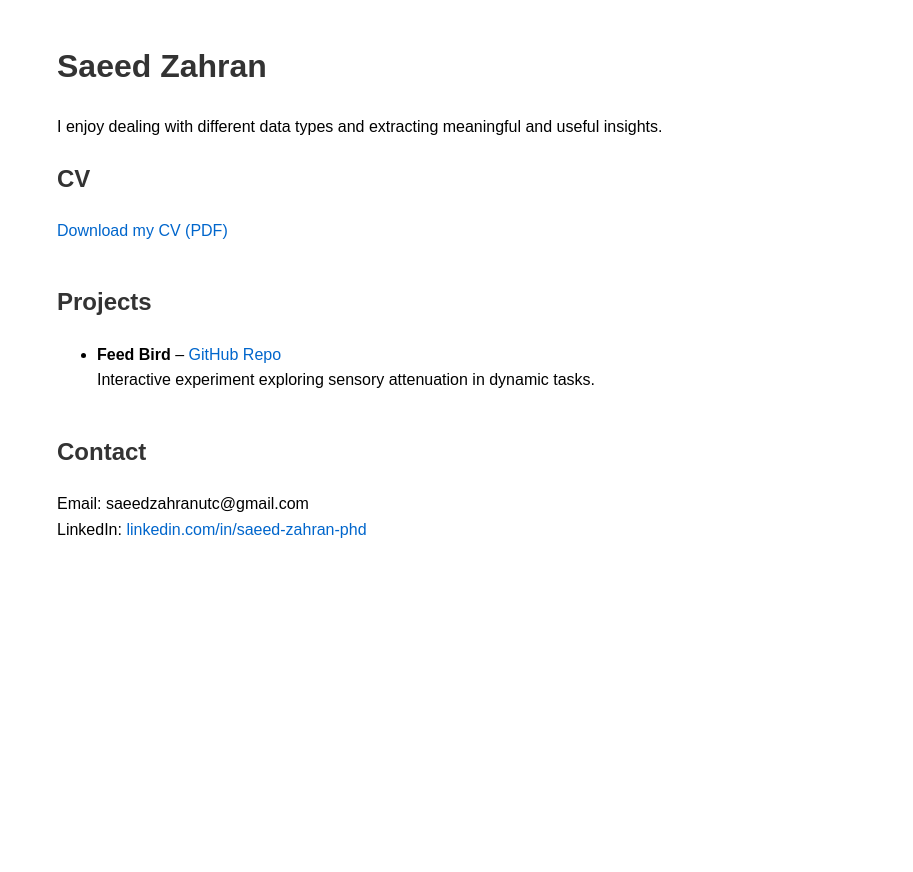
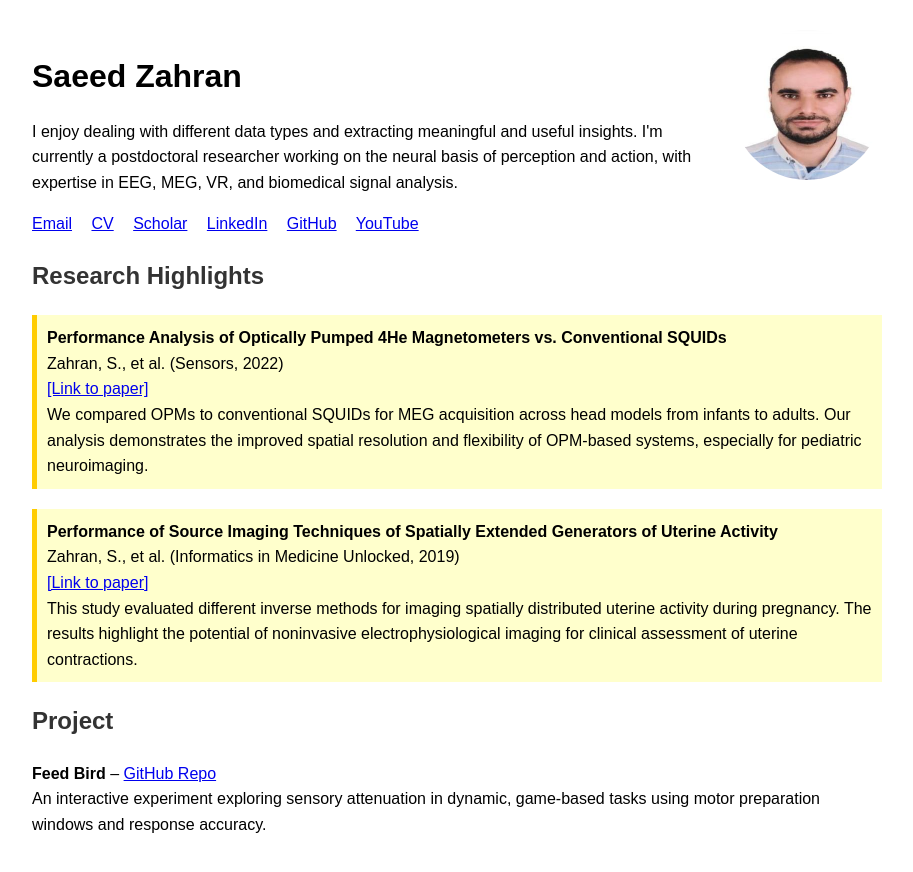
Before and after one commit to zahransa/zahransa.github.io, a plain HTML site: page index.html in a window 1280 px wide. Shown: the whole page, without its empty margins (183-1096 px from the left). Before the commit the page ends 800 px from the top, so only its background shows below. Drawn offline with Linux system fonts and the light colour scheme.

Commit message:
Add files via upload

```diff
--- a/index.html
+++ b/index.html
@@ -1,54 +1,73 @@
 <!DOCTYPE html>
-<html lang="en">
+<html>
 <head>
   <meta charset="UTF-8">
-  <meta name="viewport" content="width=device-width, initial-scale=1.0">
-  <title>Saeed Zahran - Portfolio</title>
+  <title>Saeed Zahran</title>
   <style>
     body {
       font-family: Arial, sans-serif;
-      max-width: 800px;
+      max-width: 850px;
       margin: auto;
-      padding: 20px;
+      padding: 30px;
       line-height: 1.6;
     }
-    h1, h2 {
+    img.profile {
+      float: right;
+      width: 150px;
+      height: 150px;
+      border-radius: 50%;
+      margin-left: 20px;
+    }
+    h1 {
+      font-size: 32px;
+      margin-bottom: 10px;
+    }
+    h2 {
       color: #333;
     }
-    a {
-      color: #0066cc;
-      text-decoration: none;
+    .linkbar a {
+      margin-right: 15px;
     }
-    a:hover {
-      text-decoration: underline;
-    }
-    .section {
-      margin-bottom: 40px;
+    .highlight {
+      background-color: #ffffcc;
+      padding: 10px;
+      border-left: 5px solid #ffcc00;
+      margin-bottom: 20px;
     }
   </style>
 </head>
 <body>
+  <img src="profile.jpg" alt="Saeed Zahran" class="profile">
   <h1>Saeed Zahran</h1>
-  <p>I enjoy dealing with different data types and extracting meaningful and useful insights.</p>
+  <p>I enjoy dealing with different data types and extracting meaningful and useful insights. I'm currently a postdoctoral researcher working on the neural basis of perception and action, with expertise in EEG, MEG, VR, and biomedical signal analysis.</p>
 
-  <div class="section">
-    <h2>CV</h2>
-    <p><a href="CVz.pdf" target="_blank">Download my CV (PDF)</a></p>
+  <div class="linkbar">
+    <a href="mailto:saeedzahranutc@gmail.com">Email</a>
+    <a href="CVz.pdf">CV</a>
+    <a href="https://scholar.google.com/citations?user=_QysWfIAAAAJ&hl=fr&oi=ao" target="_blank">Scholar</a>
+    <a href="https://www.linkedin.com/in/saeed-zahran-70145869/" target="_blank">LinkedIn</a>
+    <a href="https://github.com/zahransa" target="_blank">GitHub</a>
+    <a href="https://www.youtube.com/@saeedzahran1963" target="_blank">YouTube</a>
   </div>
 
-  <div class="section">
-    <h2>Projects</h2>
-    <ul>
-      <li><strong>Feed Bird</strong> – <a href="https://github.com/zahransa/Feed_Bird" target="_blank">GitHub Repo</a><br>
-        Interactive experiment exploring sensory attenuation in dynamic tasks.
-      </li>
-    </ul>
+  <h2>Research Highlights</h2>
+
+  <div class="highlight">
+    <strong>Performance Analysis of Optically Pumped 4He Magnetometers vs. Conventional SQUIDs</strong><br>
+    Zahran, S., et al. (Sensors, 2022) <br>
+    <a href="https://www.mdpi.com/1424-8220/22/8/3093" target="_blank">[Link to paper]</a><br>
+    We compared OPMs to conventional SQUIDs for MEG acquisition across head models from infants to adults. Our analysis demonstrates the improved spatial resolution and flexibility of OPM-based systems, especially for pediatric neuroimaging.
   </div>
 
-  <div class="section">
-    <h2>Contact</h2>
-    <p>Email: saeedzahranutc@gmail.com<br>
-       LinkedIn: <a href="https://www.linkedin.com/in/saeed-zahran-phd-70145869/" target="_blank">linkedin.com/in/saeed-zahran-phd</a></p>
+  <div class="highlight">
+    <strong>Performance of Source Imaging Techniques of Spatially Extended Generators of Uterine Activity</strong><br>
+    Zahran, S., et al. (Informatics in Medicine Unlocked, 2019) <br>
+    <a href="https://www.sciencedirect.com/science/article/pii/S2352914818302053" target="_blank">[Link to paper]</a><br>
+    This study evaluated different inverse methods for imaging spatially distributed uterine activity during pregnancy. The results highlight the potential of noninvasive electrophysiological imaging for clinical assessment of uterine contractions.
   </div>
+
+  <h2>Project</h2>
+  <p><strong>Feed Bird</strong> – <a href="https://github.com/zahransa/Feed_Bird" target="_blank">GitHub Repo</a><br>
+  An interactive experiment exploring sensory attenuation in dynamic, game-based tasks using motor preparation windows and response accuracy.</p>
 </body>
 </html>
```
